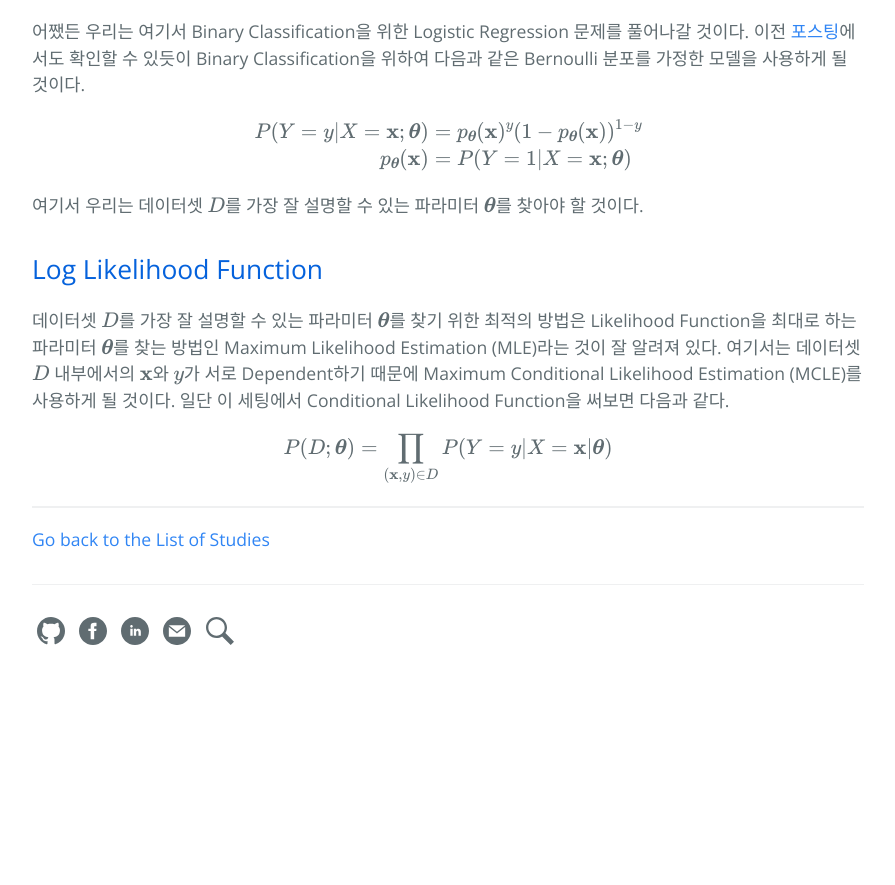
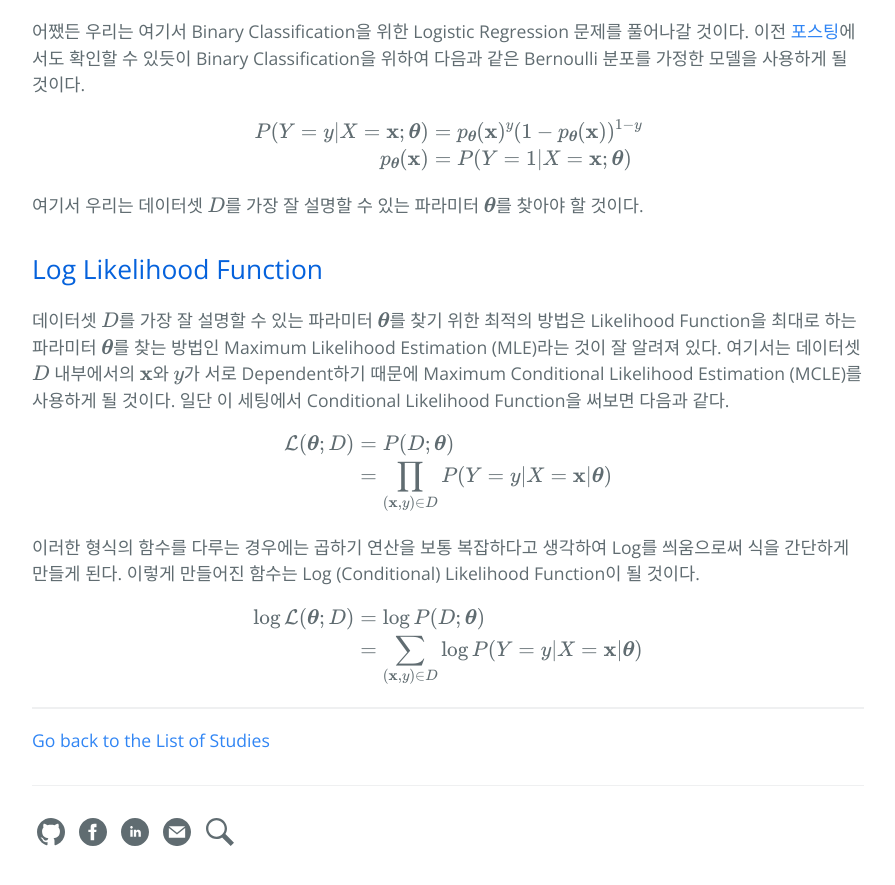
Before and after one commit to hcnoh/hcnoh.github.io, a Jekyll site: the page built from _posts/2019-06-03-cross-entropy.md, in a window 1280 px wide and 900 px high, scrolled down 683 px. Shown: the top 885 px of the window, without its empty margins (192-1087 px from the left). Built offline with Jekyll 4.4.1, drawn with Linux system fonts in a browser that asks for light colours; formulas are drawn with MathJax 3; comment, search, counter and statistics services are not loaded; before the commit the page ends 1382 px from its top, so only the background shows below that.

Commit message:
Update 2019-06-03-cross-entropy.md

```diff
--- a/_posts/2019-06-03-cross-entropy.md
+++ b/_posts/2019-06-03-cross-entropy.md
@@ -35,7 +35,18 @@ $$
 
 $$
 \begin{align*}
-P(D ; \boldsymbol{\theta})
+\mathcal{L}(\boldsymbol{\theta} ; D)
+& = P(D ; \boldsymbol{\theta}) \\
 & = \prod_{(\mathbf{x}, y) \in D} P(Y=y \vert X=\mathbf{x} \vert \boldsymbol{\theta})
 \end{align*}
 $$
+
+이러한 형식의 함수를 다루는 경우에는 곱하기 연산을 보통 복잡하다고 생각하여 Log를 씌움으로써 식을 간단하게 만들게 된다. 이렇게 만들어진 함수는 Log (Conditional) Likelihood Function이 될 것이다.
+
+$$
+\begin{align*}
+\log \mathcal{L}(\boldsymbol{\theta} ; D)
+& = \log P(D ; \boldsymbol{\theta}) \\
+& = \sum_{(\mathbf{x}, y) \in D} \log P(Y=y \vert X=\mathbf{x} \vert \boldsymbol{\theta})
+\end{align*}
+$$
```
